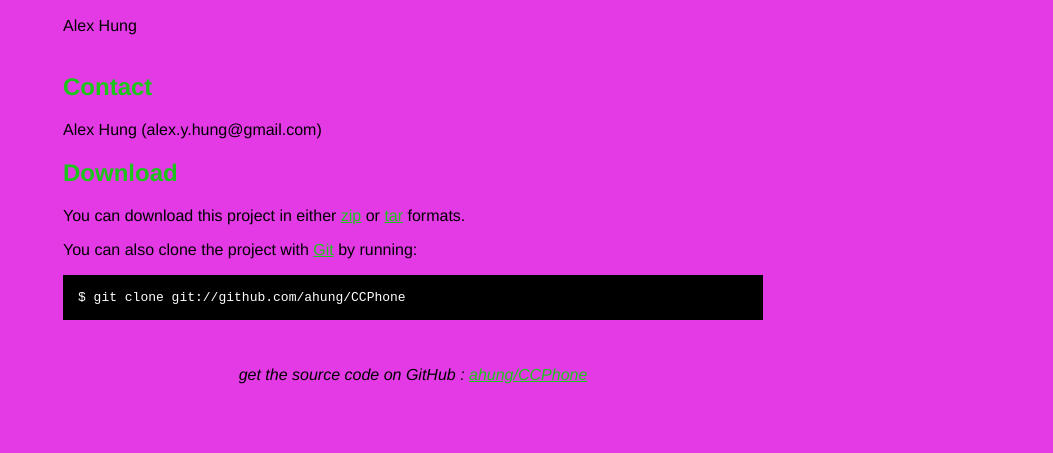
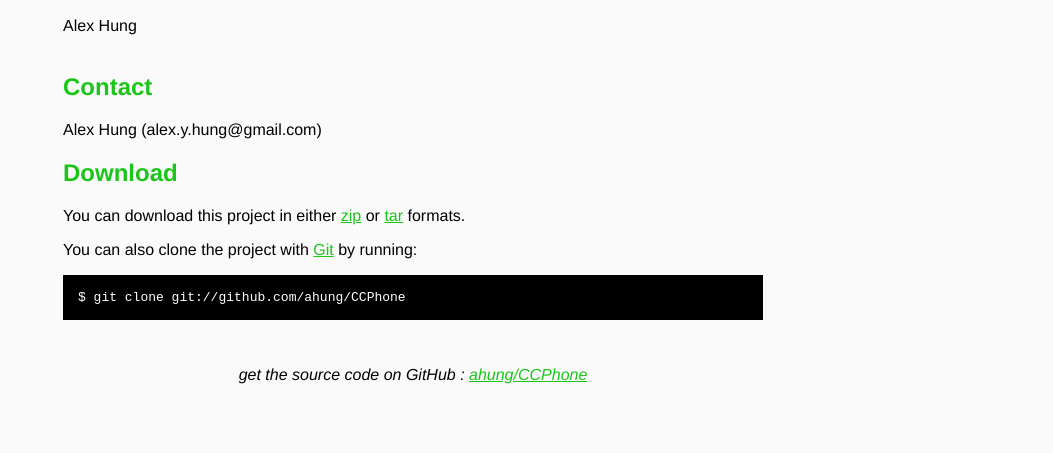
Before and after one commit to alexhung/CCPhone, a plain HTML site: page index.html in a window 1280 px wide. Shown: the part 347-800 px from the top of the page, without its empty margins (227-1280 px from the left). Drawn offline with Linux system fonts and the light colour scheme.

Commit message:
Change background colour

```diff
--- a/index.html
+++ b/index.html
@@ -10,7 +10,7 @@
 	<style type="text/css">
 		body {
   		margin-top: 1.0em;
-  		background-color: #e43ae6;
+  		background-color: #fafafa;
 		  font-family: "helvetica";
   		color: #000000;
     }
```
